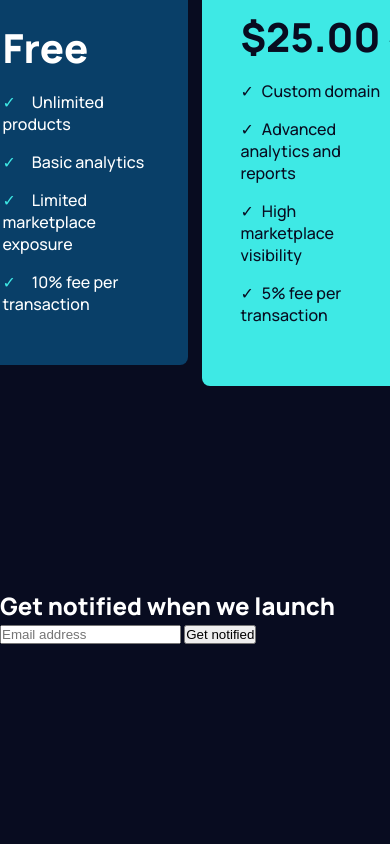
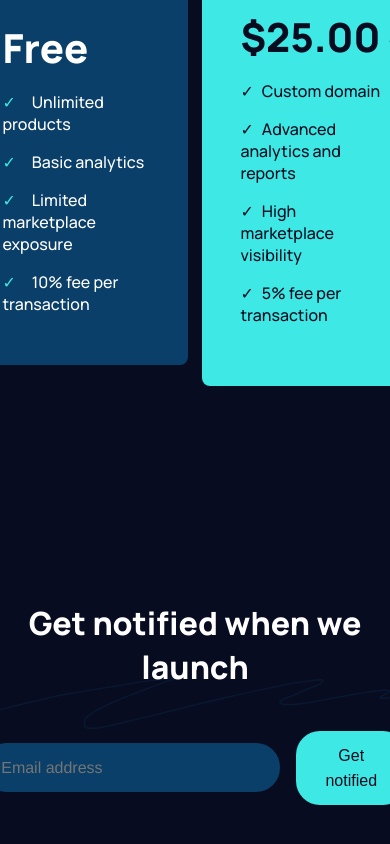
Before and after one commit to jljakin2/makerPreLaunch, a website: page index.html in a window 390 px wide. Shown: the part 1987-2831 px from the top of the page. Before the commit the page ends 2631 px from the top, so only its background shows below. Drawn offline with Linux system fonts and the light colour scheme.

Commit message:
form markup and styles complete. desktop markup and styles complete. No JS. No media queries.

```diff
--- /dev/null
+++ b/public/sass/components/form.scss
@@ -0,0 +1,55 @@
+footer {
+  width: 100%;
+  height: 14.25rem;
+  //   border: 1px solid red;
+  margin-bottom: 7.3125rem;
+  background-image: url(../assets/bg-footer-squiggle.svg);
+  background-size: contain;
+  background-repeat: no-repeat;
+  background-position: center;
+
+  display: flex;
+  flex-direction: column;
+  align-items: center;
+  justify-content: center;
+}
+
+.form-header {
+  font-size: 2rem;
+  text-align: center;
+
+  margin-bottom: 2.625rem;
+}
+
+.form-container {
+  display: flex;
+  align-items: center;
+}
+
+.email {
+  width: 20rem;
+  padding: 0.75rem 1.125rem;
+  margin-right: 1rem;
+
+  background: $accent-dark;
+  border-radius: 1.5rem;
+  font-family: Helvetica;
+  font-size: 1rem;
+  color: $heading;
+  line-height: 1.5625rem;
+  border: none;
+}
+
+button {
+  font-size: 1rem;
+  color: $background;
+  text-align: center;
+  line-height: 1.5625rem;
+  background: $accent-light;
+  border-radius: 1.5rem;
+  font-size: 1rem;
+  border: none;
+  cursor: pointer;
+
+  padding: 0.75rem 1.125rem;
+}
--- a/public/sass/main.scss
+++ b/public/sass/main.scss
@@ -6,3 +6,4 @@
 @import "./components/hero.scss";
 @import "./components/features.scss";
 @import "./components/pricing.scss";
+@import "./components/form.scss";
```
Also changed, not shown: public/css/styles.css.
